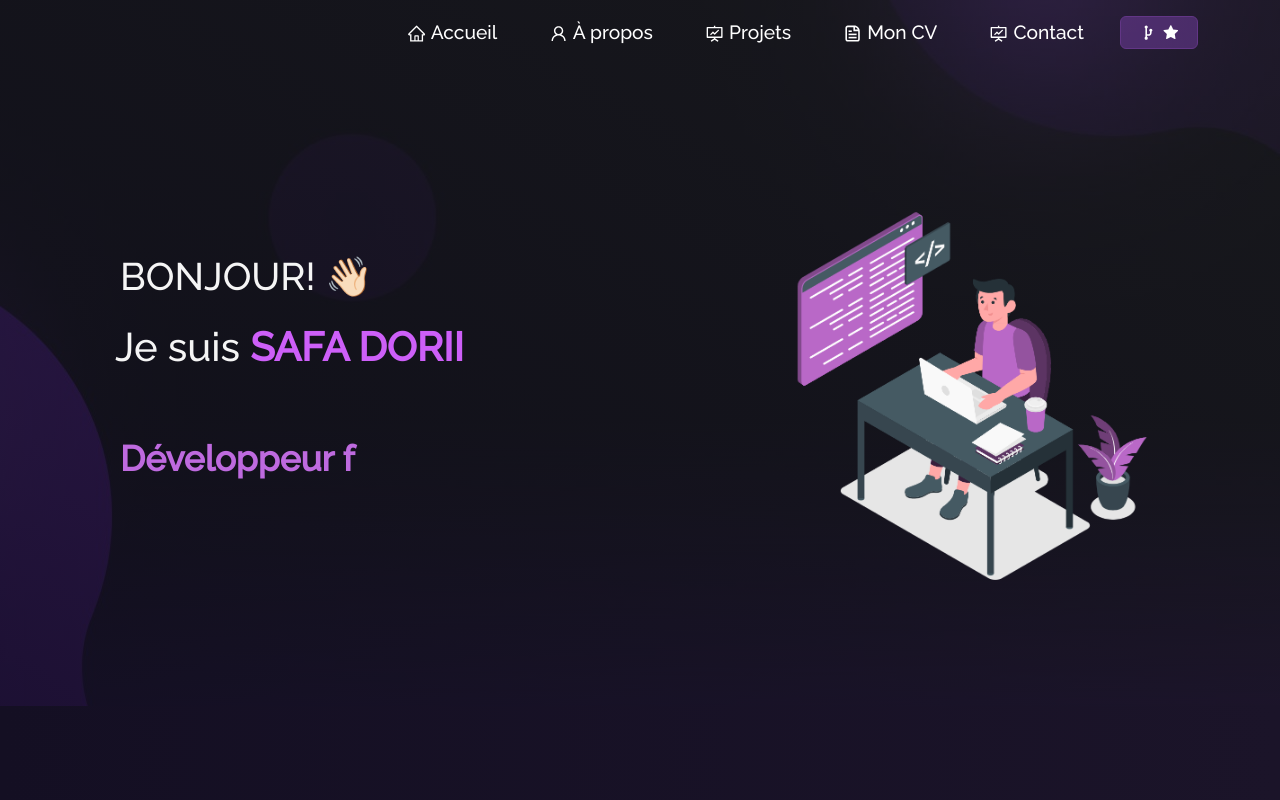
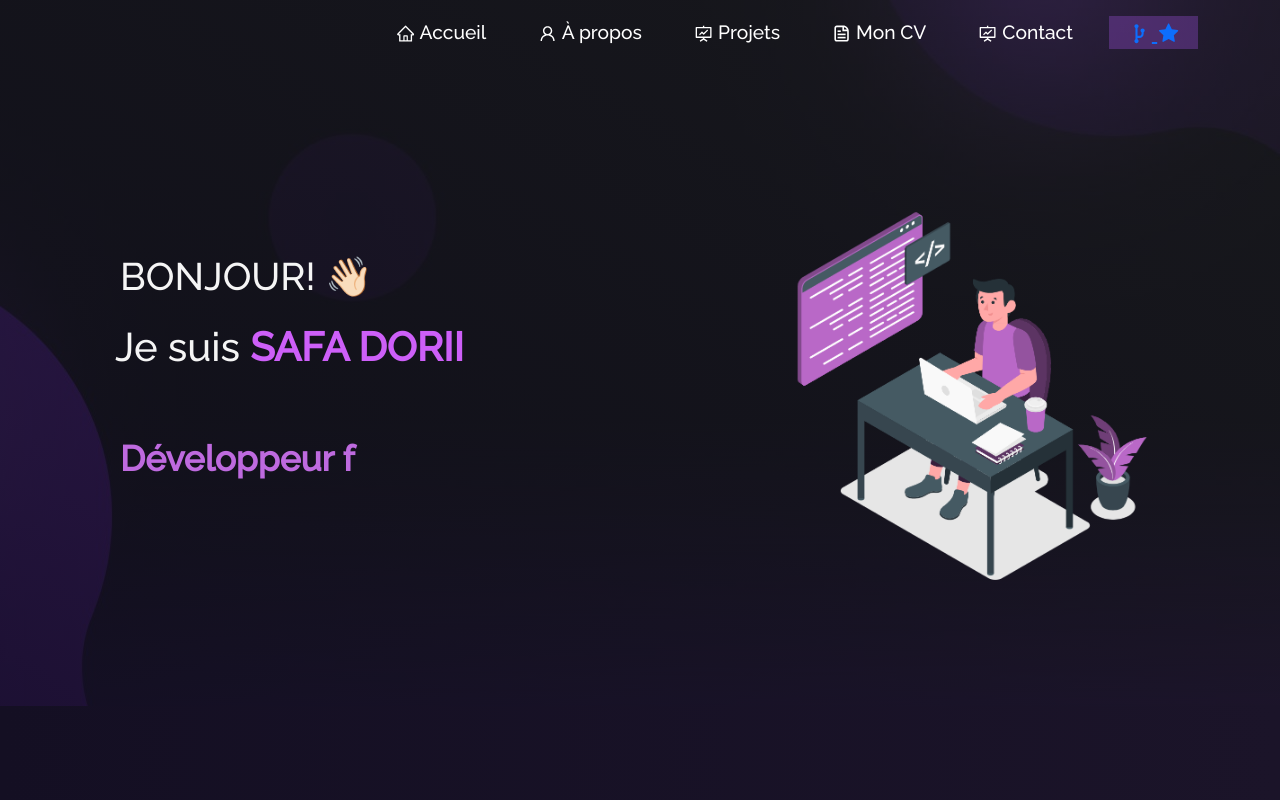
Before and after one commit to safadorii/Mon-portfolio, a React (Create React App) app: page / in a window 1280 px wide. Shown: the top 800 px of the page. Built offline with nearby package versions, Linux system fonts and the light colour scheme.

Commit message:
modification du code

```diff
--- a/src/components/Navbar.jsx
+++ b/src/components/Navbar.jsx
@@ -62,14 +62,14 @@ function NavBar() {
             <NavItem to="/resume" onClick={closeNavMenu} icon={<CgFileDocument />} text="Mon CV" />
             <NavItem to="/contact" onClick={closeNavMenu} icon={<AiOutlineFundProjectionScreen />} text="Contact" />
             <Nav.Item className="fork-btn">
-              <Button
+              < a role="Button"
                 href="https://github.com/safadorii/Mon-portfolio"
                 target="_blank"
                 className="fork-btn-inner"
               >
                 <CgGitFork style={{ fontSize: "1.2em" }} />{" "}
                 <AiFillStar style={{ fontSize: "1.1em" }} />
-              </Button>
+              </a>
             </Nav.Item>
           </Nav>
         </Navbar.Collapse>
```
